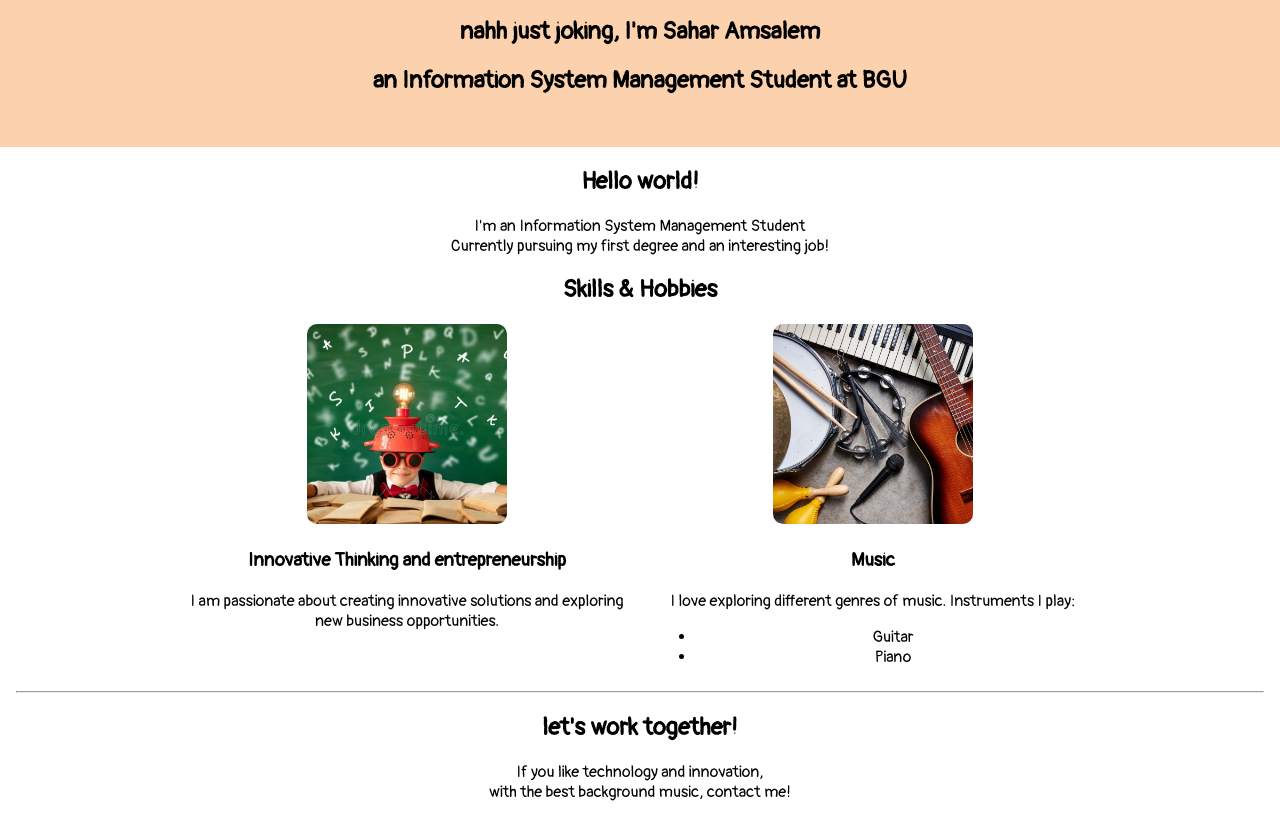
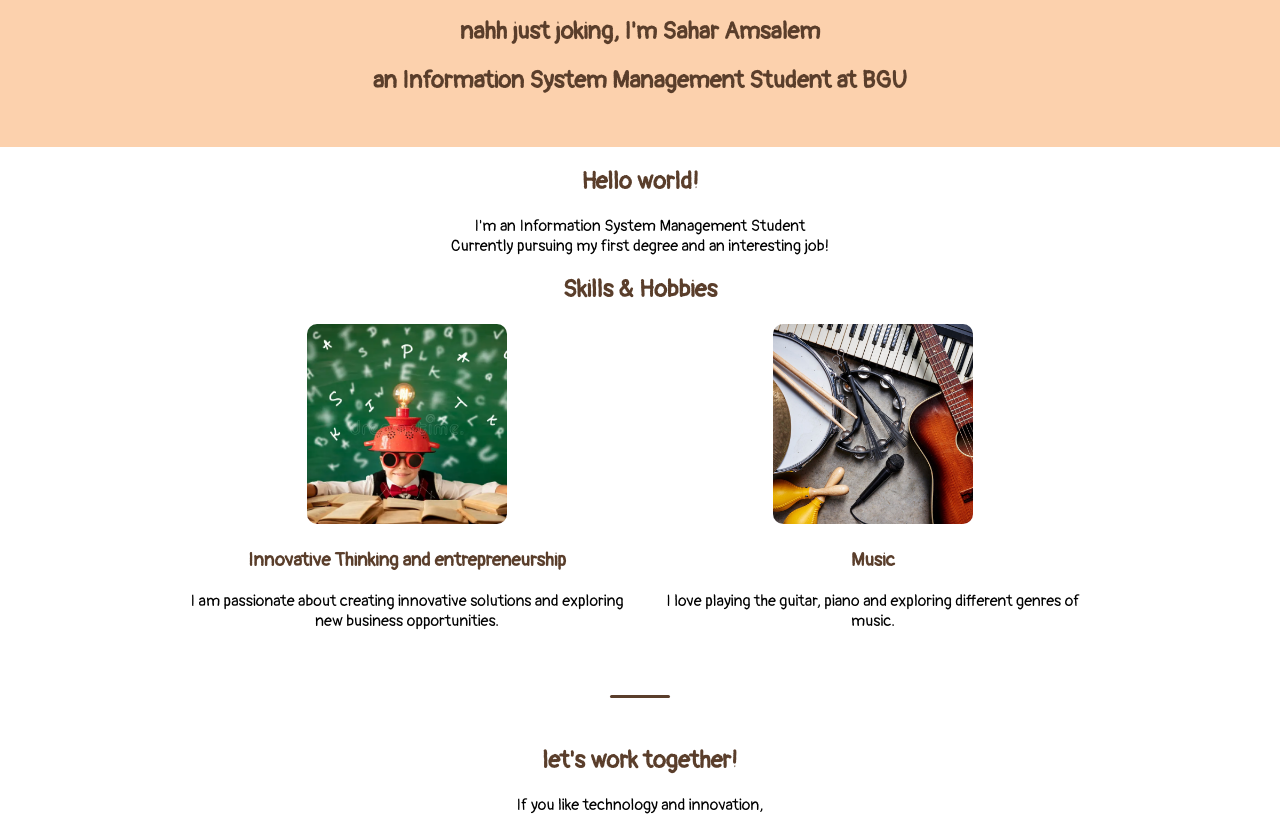
Before and after one commit to SaharAms4/SaharAmsWebsite, a plain HTML site: page index.html in a window 1280 px wide. Shown: the part 115-930 px from the top of the page. Drawn offline with Linux system fonts and the light colour scheme.

Commit message:
Add files via upload

```diff
--- a/index.html
+++ b/index.html
@@ -42,14 +42,10 @@
                 <p>I am passionate about creating innovative solutions and exploring new business opportunities.</p>
             </div>
             <div class = "music">
-    <img src = "images/musicPic.jpg" alt = "bunch of instruments, guitar, piano, percussion">
-    <h3>Music</h3>
-    <p>I love exploring different genres of music. Instruments I play:</p>
-    <ul>
-        <li>Guitar</li>
-        <li>Piano</li>
-    </ul>
-</div>
+                    <img src = "images/musicPic.jpg" alt = "bunch of instruments, guitar, piano, percussion">
+                    <h3>Music</h3>
+                    <p>I love playing the guitar, piano and exploring different genres of music.</p>
+            </div>
         </div>
     </div>
     <hr>
--- a/styles.css
+++ b/styles.css
@@ -74,6 +74,36 @@ h1 {
     margin: 0 1rem;
 }
 
+h2, h3 {
+    color: #5a3e2b;
+}
+
+.music ul {
+    list-style: none;
+    padding: 0;
+}
+
+.music li {
+    margin: 0.3rem 0;
+}
+
+.parent img {
+    transition: transform 0.3s;
+}
+
+.parent img:hover {
+    transform: scale(1.05);
+}
+
+hr {
+    border: none;
+    height: 3px;
+    width: 60px;
+    background-color: #5a3e2b;
+    border-radius: 2px;
+    margin: 3rem auto;
+}
+
 @media (max-width: 600px) {
     .parent {
         flex-direction: column;
```
